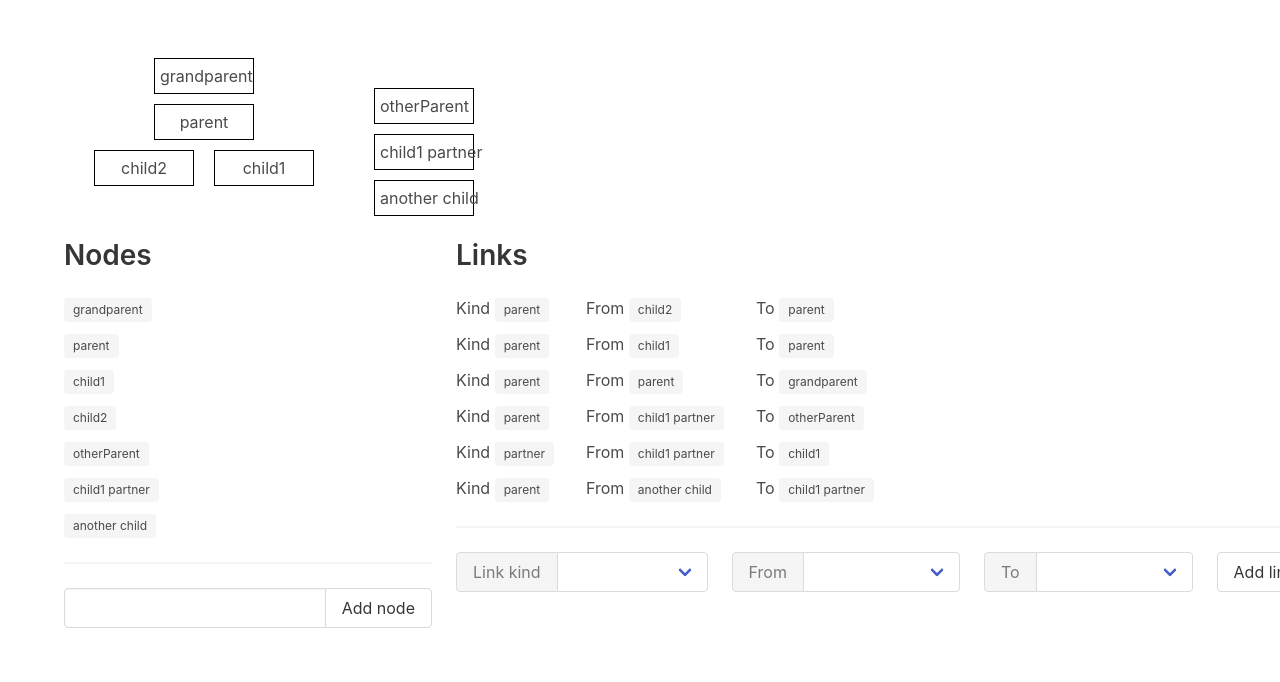
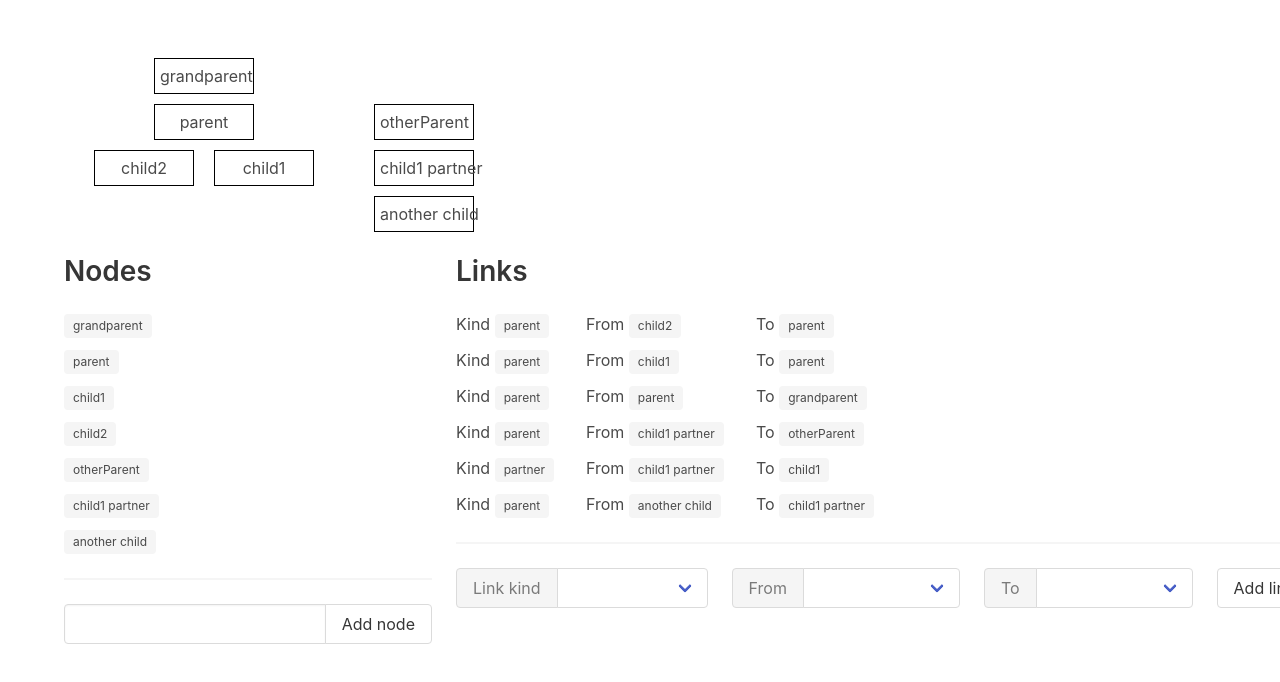
Before and after one commit to jamesfer/vue-tree-testing, a Vue app: page / in a window 1280 px wide. Shown: the top 682 px of the page. Built offline with nearby package versions, Linux system fonts and the light colour scheme; the HTML template or start-up script is replaced by a standard one.

Commit message:
Fix spacing size.

```diff
--- a/src/components/edit-tree.vue
+++ b/src/components/edit-tree.vue
@@ -124,4 +124,8 @@
     display: inline-block;
     width: 170px;
   }
+
+  .columns.wrap {
+    flex-wrap: wrap;
+  }
 </style>
--- a/src/components/tree-link.vue
+++ b/src/components/tree-link.vue
@@ -1,6 +1,8 @@
 <template>
   <div class="tree-link" :id="link.id">
-    <div class="tree-spacer" v-for="i in space"></div>
+    <div class="spacing">
+      <div class="node" v-for="i in space">Empty</div>
+    </div>
 
     <tree-group :group="link.to"></tree-group>
   </div>
@@ -17,8 +19,8 @@
 </script>
 
 <style>
-  .tree-spacer {
-    height: 30px;
-    padding: 5px;
+  .spacing .node {
+    visibility: hidden;
+    margin-top: 10px;
   }
 </style>
```
